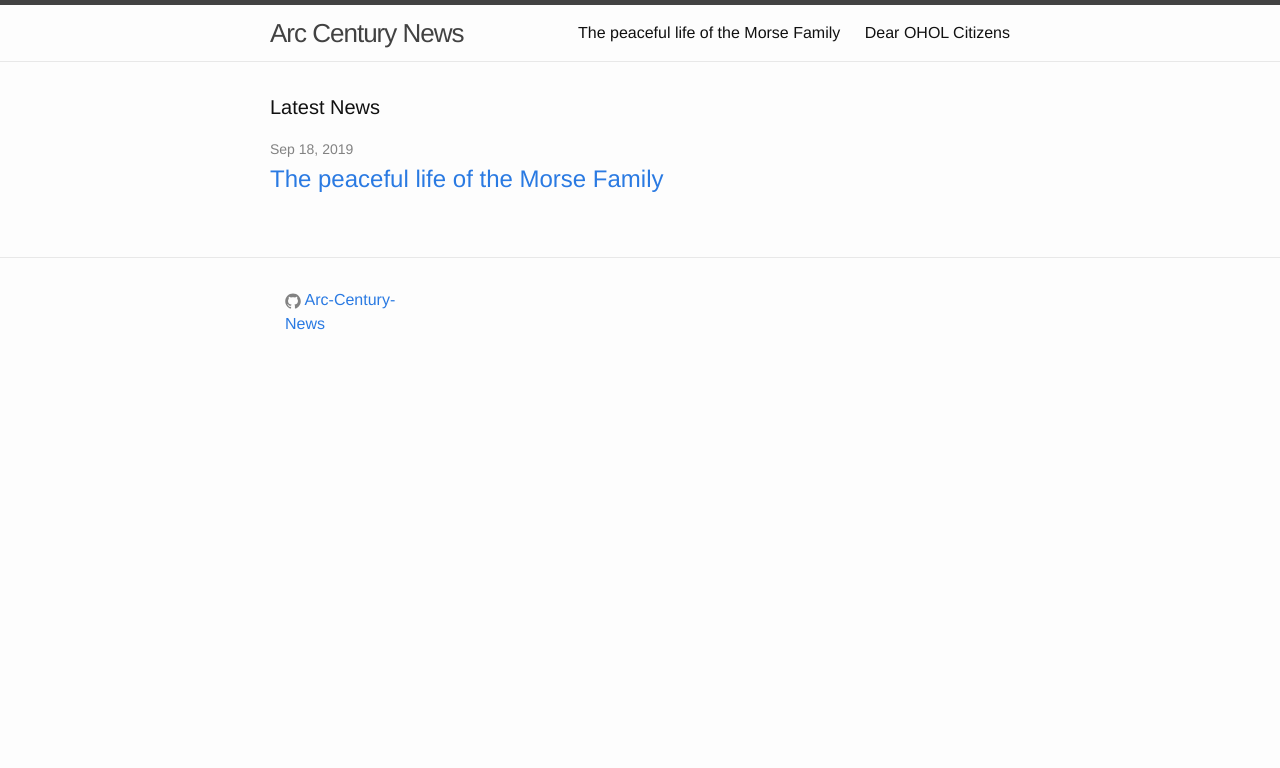
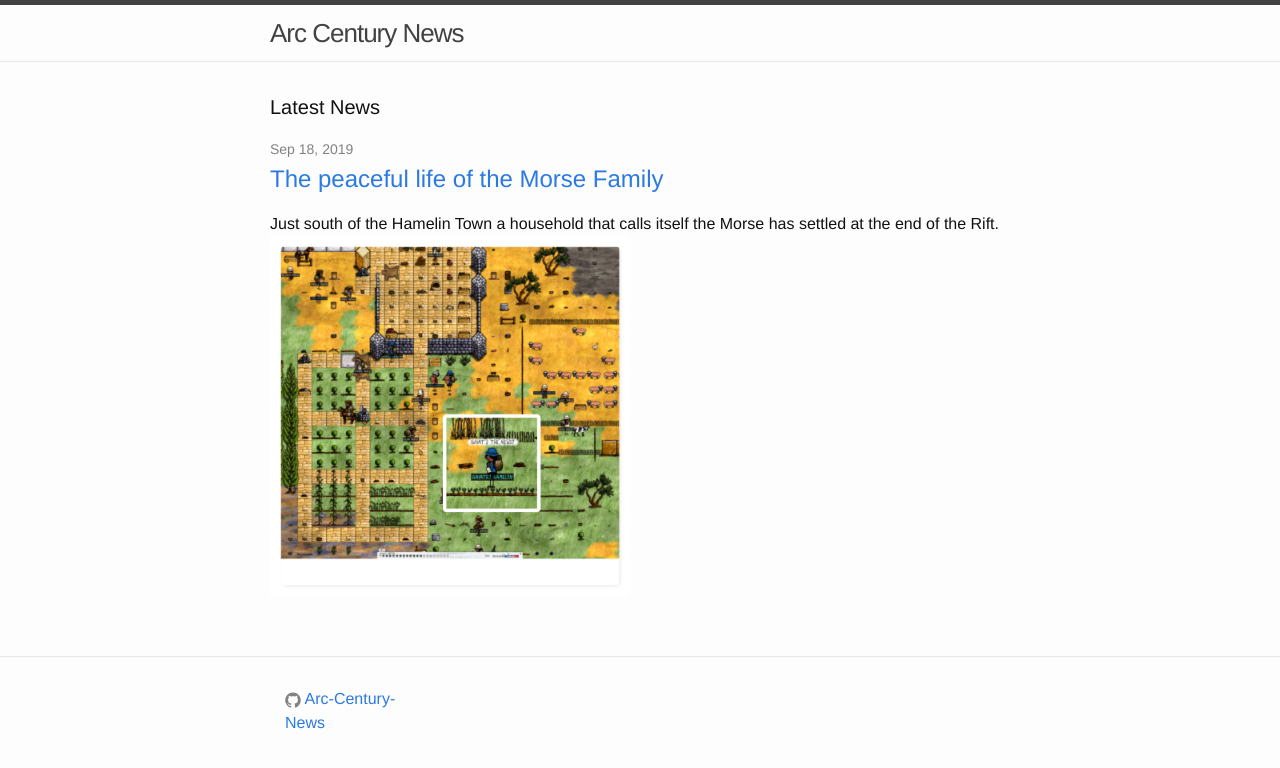
Before and after one commit to acenews/arccentury, a Jekyll site: the page built from index.html, in a window 1280 px wide. Shown: the top 768 px of the page. Built offline with Jekyll 4.4.1, drawn with Linux system fonts in a browser that asks for light colours; some of the changed lines change nothing that is shown.

Commit message:
clean up

```diff
--- a/News/Morse/main.md
+++ /dev/null
@@ -1,9 +0,0 @@
-# The peaceful life of the Morse Family
-
-Just south of the Hamelin Town a household that calls itself the Morse has settle at the end of the Rift. Luckely, we got granted access to their town and we were able to see and take pictures of their amazing, advanced city. The Morse people are very organized workaholics, stopping only to eat one of the many yum foods and talking as little as possible. ![image](the_Morse_Family.jpg)
-
-Even if they wanted to spare some of their precious time and talk to us, they couldn't understand out language. We learned bits and peaces of their tongue by spending some years with them. We met a very nice but hardworking carrot farmer, Princess Morse.
-
-**The Peace Note**
-
-While living with them, we found a note, lying on the ground between some berry bushes. _I came to make peace witht this fam_, it said. We don't know if that person managed to make peace with this clan, what happened to him and from which family he or she came from. We tried to fulfill that notes last wish but no elder could understand our plea for peace. ![image](peace_note_at_morse.jpg)
--- a/index.html
+++ b/index.html
@@ -1,6 +1,9 @@
 ---
 layout: default
 ---
+<style>
+
+</style>
 
 <div class="home">
 
@@ -14,6 +17,8 @@ layout: default
         <h2>
           <a class="post-link" href="{{ post.url | prepend: site.baseurl }}">{{ post.title }}</a>
         </h2>
+        {{post.description}}
+        <img src={{post.image}} width="360" height="auto"/>
 
       </li>
     {% endfor %}
--- a/news/ nim/main.md
+++ /dev/null
@@ -1,15 +0,0 @@
-Dear OHOL Citizens
-==================
-We write *the year 1600 Arc* and the two remaining families.
-
-* **Morsell**, with currently 9 females ![image](Arc_1600_Morsell.png)
-* **Nim**, with currently 7 females.
-![image](Arc_1600_Nim.png)
-
- Our newsreporter have gathered some materials from each town. Which family will be the dominant one and will see the end of the Arc Century. If you have any further news, feel free to contact **Tea**  and **Emma**.
-
-.
-
-Nim Bell Tower
- ====
- It has been reported, that the **Nim** family is currently working on a belltower, which is situated north east of the town fence. We haven't seen one after the last Arc Centuries. It is truely a beatiful sight. Hopefully, we can see it in it's finished glory soon.
```
Also changed, not shown: README.md.
